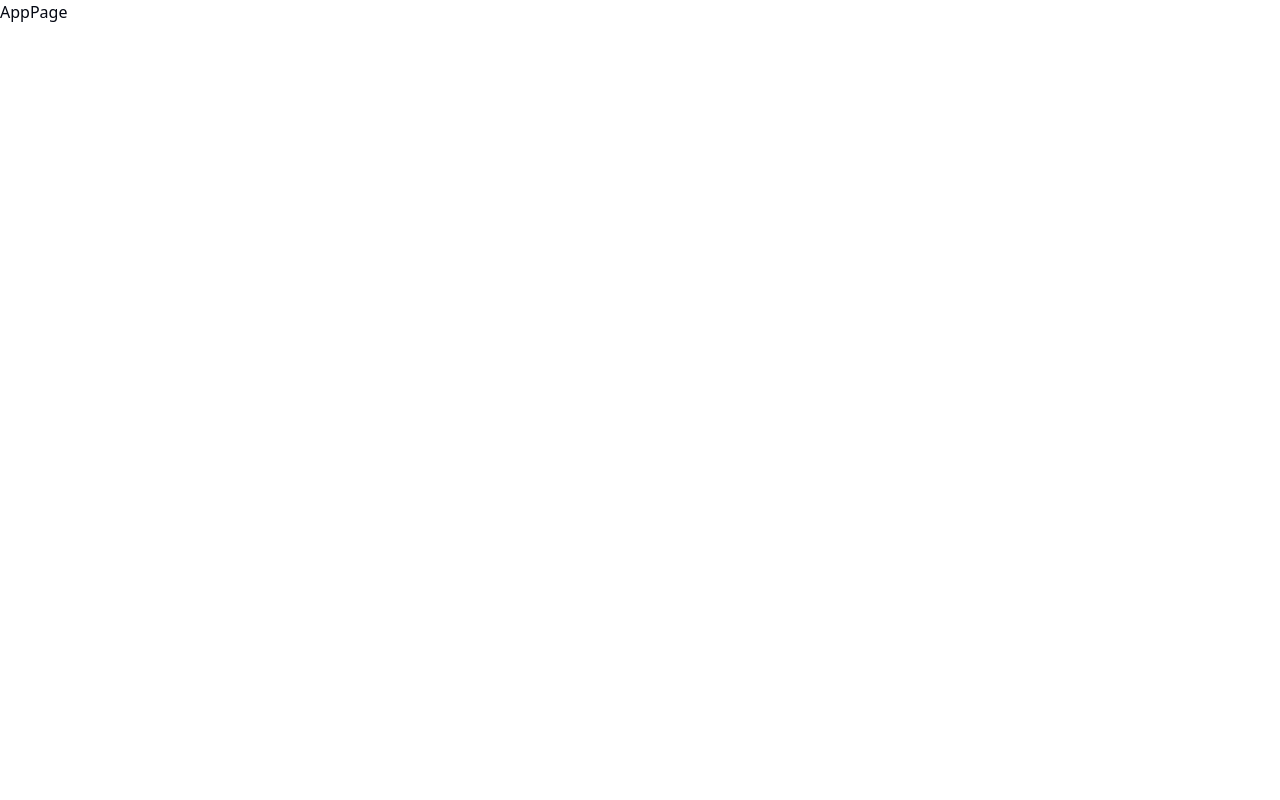
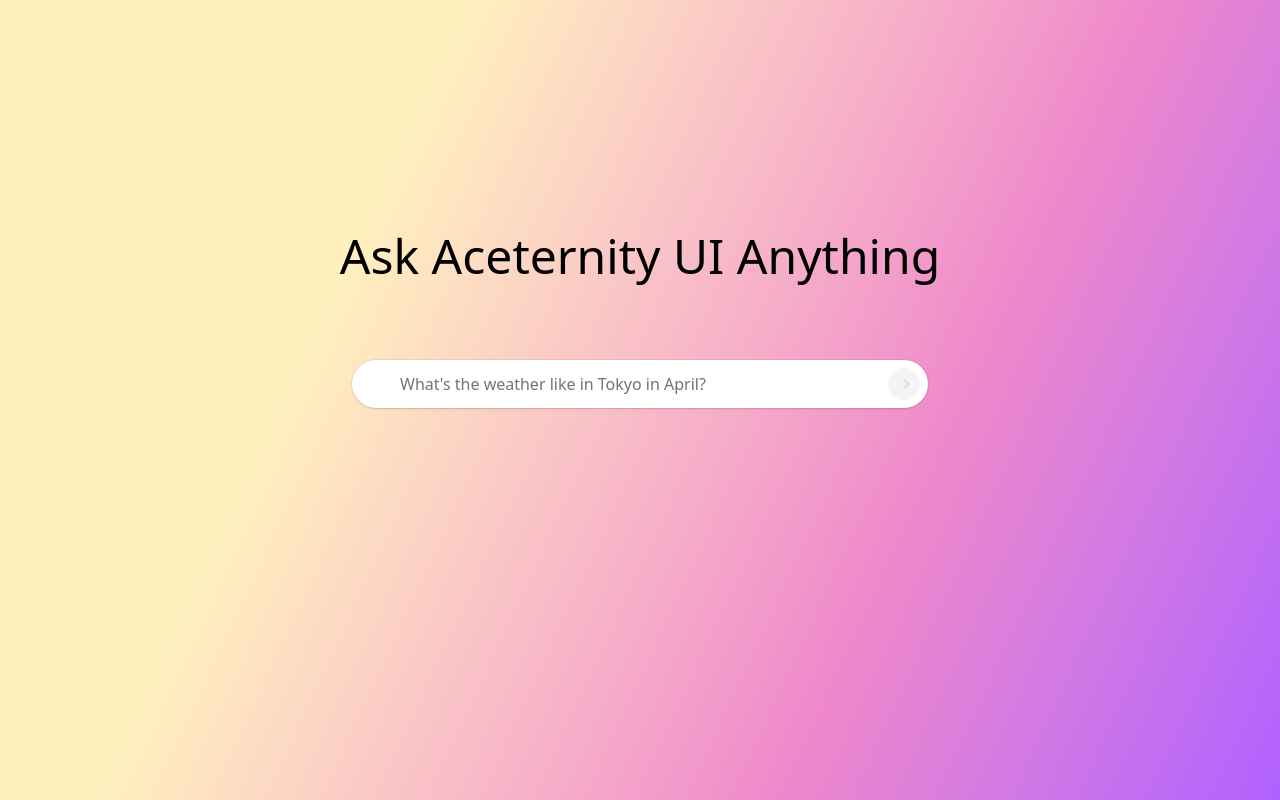
Before and after one commit to kevinrss01/hackathon-lalabai, a Next.js app in the folder frontend/: page /app in a window 1280 px wide. Built offline with nearby package versions, Linux system fonts and the light colour scheme; a web font is replaced by a local one.

Commit message:
front(app): add input

```diff
--- a/frontend/package.json
+++ b/frontend/package.json
@@ -15,13 +15,15 @@
     "@sanity/vision": "^3.52.2",
     "clsx": "^2.1.1",
     "dayjs": "^1.11.12",
+    "feed": "^4.2.2",
     "framer-motion": "^12.19.1",
+    "motion": "^12.19.1",
     "next": "15.3.4",
-    "feed": "^4.2.2",
     "next-sanity": "^9.12.0",
     "react": "^19.0.0",
     "react-dom": "^19.0.0",
-    "react-use-measure": "^2.1.7"
+    "react-use-measure": "^2.1.7",
+    "tailwind-merge": "^3.3.1"
   },
   "devDependencies": {
     "@eslint/eslintrc": "^3",
--- a/frontend/src/app/app/page.tsx
+++ b/frontend/src/app/app/page.tsx
@@ -1,7 +1,44 @@
-import React from "react";
+'use client';
+
+import { PlaceholdersAndVanishInput } from '@/components/landing-page/vanish-input';
+import React from 'react';
 
 const AppPage = () => {
-  return <div>AppPage</div>;
+  const placeholders = [
+    'Find me the best hotels in Paris for March 2024',
+    "What's the weather like in Tokyo in April?",
+    'Top attractions to visit in New York City',
+    'Flight deals from Madrid to Rome in July',
+    'Best time to visit the Great Wall of China',
+    'Cultural festivals in India during November',
+    'Affordable hostels in Barcelona',
+    'Must-try foods in Bangkok',
+    'Visa requirements for traveling to Australia',
+    'How to get around in Amsterdam',
+  ];
+
+  const handleChange = (e: React.ChangeEvent<HTMLInputElement>) => {
+    console.log(e.target.value);
+  };
+  const onSubmit = (e: React.FormEvent<HTMLFormElement>) => {
+    e.preventDefault();
+    console.log('submitted');
+  };
+
+  return (
+    <div className="h-screen bg-linear-115 from-[#fff1be] from-28% via-[#ee87cb] via-70% to-[#b060ff]">
+      <div className="h-[40rem] flex flex-col justify-center  items-center px-4">
+        <h2 className="mb-10 sm:mb-20 text-xl text-center sm:text-5xl dark:text-white text-black">
+          Ask Aceternity UI Anything
+        </h2>
+        <PlaceholdersAndVanishInput
+          placeholders={placeholders}
+          onChange={handleChange}
+          onSubmit={onSubmit}
+        />
+      </div>
+    </div>
+  );
 };
 
 export default AppPage;
--- /dev/null
+++ b/frontend/src/components/landing-page/vanish-input.tsx
@@ -0,0 +1,267 @@
+'use client';
+
+import { AnimatePresence, motion } from 'motion/react';
+import { useCallback, useEffect, useRef, useState } from 'react';
+import { cn } from '@/lib/utils';
+
+export function PlaceholdersAndVanishInput({
+  placeholders,
+  onChange,
+  onSubmit,
+}: {
+  placeholders: string[];
+  onChange: (e: React.ChangeEvent<HTMLInputElement>) => void;
+  onSubmit: (e: React.FormEvent<HTMLFormElement>) => void;
+}) {
+  const [currentPlaceholder, setCurrentPlaceholder] = useState(0);
+
+  const intervalRef = useRef<NodeJS.Timeout | null>(null);
+  const startAnimation = () => {
+    intervalRef.current = setInterval(() => {
+      setCurrentPlaceholder((prev) => (prev + 1) % placeholders.length);
+    }, 3000);
+  };
+  const handleVisibilityChange = () => {
+    if (document.visibilityState !== 'visible' && intervalRef.current) {
+      clearInterval(intervalRef.current); // Clear the interval when the tab is not visible
+      intervalRef.current = null;
+    } else if (document.visibilityState === 'visible') {
+      startAnimation(); // Restart the interval when the tab becomes visible
+    }
+  };
+
+  useEffect(() => {
+    startAnimation();
+    document.addEventListener('visibilitychange', handleVisibilityChange);
+
+    return () => {
+      if (intervalRef.current) {
+        clearInterval(intervalRef.current);
+      }
+      document.removeEventListener('visibilitychange', handleVisibilityChange);
+    };
+  }, [placeholders]);
+
+  const canvasRef = useRef<HTMLCanvasElement>(null);
+  const newDataRef = useRef<any[]>([]);
+  const inputRef = useRef<HTMLInputElement>(null);
+  const [value, setValue] = useState('');
+  const [animating, setAnimating] = useState(false);
+
+  const draw = useCallback(() => {
+    if (!inputRef.current) return;
+    const canvas = canvasRef.current;
+    if (!canvas) return;
+    const ctx = canvas.getContext('2d');
+    if (!ctx) return;
+
+    canvas.width = 800;
+    canvas.height = 800;
+    ctx.clearRect(0, 0, 800, 800);
+    const computedStyles = getComputedStyle(inputRef.current);
+
+    const fontSize = parseFloat(computedStyles.getPropertyValue('font-size'));
+    ctx.font = `${fontSize * 2}px ${computedStyles.fontFamily}`;
+    ctx.fillStyle = '#FFF';
+    ctx.fillText(value, 16, 40);
+
+    const imageData = ctx.getImageData(0, 0, 800, 800);
+    const pixelData = imageData.data;
+    const newData: any[] = [];
+
+    for (let t = 0; t < 800; t++) {
+      let i = 4 * t * 800;
+      for (let n = 0; n < 800; n++) {
+        let e = i + 4 * n;
+        if (pixelData[e] !== 0 && pixelData[e + 1] !== 0 && pixelData[e + 2] !== 0) {
+          newData.push({
+            x: n,
+            y: t,
+            color: [pixelData[e], pixelData[e + 1], pixelData[e + 2], pixelData[e + 3]],
+          });
+        }
+      }
+    }
+
+    newDataRef.current = newData.map(({ x, y, color }) => ({
+      x,
+      y,
+      r: 1,
+      color: `rgba(${color[0]}, ${color[1]}, ${color[2]}, ${color[3]})`,
+    }));
+  }, [value]);
+
+  useEffect(() => {
+    draw();
+  }, [value, draw]);
+
+  const animate = (start: number) => {
+    const animateFrame = (pos: number = 0) => {
+      requestAnimationFrame(() => {
+        const newArr = [];
+        for (let i = 0; i < newDataRef.current.length; i++) {
+          const current = newDataRef.current[i];
+          if (current.x < pos) {
+            newArr.push(current);
+          } else {
+            if (current.r <= 0) {
+              current.r = 0;
+              continue;
+            }
+            current.x += Math.random() > 0.5 ? 1 : -1;
+            current.y += Math.random() > 0.5 ? 1 : -1;
+            current.r -= 0.05 * Math.random();
+            newArr.push(current);
+          }
+        }
+        newDataRef.current = newArr;
+        const ctx = canvasRef.current?.getContext('2d');
+        if (ctx) {
+          ctx.clearRect(pos, 0, 800, 800);
+          newDataRef.current.forEach((t) => {
+            const { x: n, y: i, r: s, color: color } = t;
+            if (n > pos) {
+              ctx.beginPath();
+              ctx.rect(n, i, s, s);
+              ctx.fillStyle = color;
+              ctx.strokeStyle = color;
+              ctx.stroke();
+            }
+          });
+        }
+        if (newDataRef.current.length > 0) {
+          animateFrame(pos - 8);
+        } else {
+          setValue('');
+          setAnimating(false);
+        }
+      });
+    };
+    animateFrame(start);
+  };
+
+  const handleKeyDown = (e: React.KeyboardEvent<HTMLInputElement>) => {
+    if (e.key === 'Enter' && !animating) {
+      vanishAndSubmit();
+    }
+  };
+
+  const vanishAndSubmit = () => {
+    setAnimating(true);
+    draw();
+
+    const value = inputRef.current?.value || '';
+    if (value && inputRef.current) {
+      const maxX = newDataRef.current.reduce(
+        (prev, current) => (current.x > prev ? current.x : prev),
+        0
+      );
+      animate(maxX);
+    }
+  };
+
+  const handleSubmit = (e: React.FormEvent<HTMLFormElement>) => {
+    e.preventDefault();
+    vanishAndSubmit();
+    onSubmit && onSubmit(e);
+  };
+  return (
+    <form
+      className={cn(
+        'w-full relative max-w-xl mx-auto bg-white dark:bg-zinc-800 h-12 rounded-full overflow-hidden shadow-[0px_2px_3px_-1px_rgba(0,0,0,0.1),_0px_1px_0px_0px_rgba(25,28,33,0.02),_0px_0px_0px_1px_rgba(25,28,33,0.08)] transition duration-200',
+        value && 'bg-gray-50'
+      )}
+      onSubmit={handleSubmit}
+    >
+      <canvas
+        className={cn(
+          'absolute pointer-events-none  text-base transform scale-50 top-[20%] left-2 sm:left-8 origin-top-left filter invert dark:invert-0 pr-20',
+          !animating ? 'opacity-0' : 'opacity-100'
+        )}
+        ref={canvasRef}
+      />
+      <input
+        onChange={(e) => {
+          if (!animating) {
+            setValue(e.target.value);
+            onChange && onChange(e);
+          }
+        }}
+        onKeyDown={handleKeyDown}
+        ref={inputRef}
+        value={value}
+        type="text"
+        className={cn(
+          'w-full relative text-sm sm:text-base z-50 border-none dark:text-white bg-transparent text-black h-full rounded-full focus:outline-none focus:ring-0 pl-4 sm:pl-10 pr-20',
+          animating && 'text-transparent dark:text-transparent'
+        )}
+      />
+
+      <button
+        disabled={!value}
+        type="submit"
+        className="absolute right-2 top-1/2 z-50 -translate-y-1/2 h-8 w-8 rounded-full disabled:bg-gray-100 bg-black dark:bg-zinc-900 dark:disabled:bg-zinc-800 transition duration-200 flex items-center justify-center"
+      >
+        <motion.svg
+          xmlns="http://www.w3.org/2000/svg"
+          width="24"
+          height="24"
+          viewBox="0 0 24 24"
+          fill="none"
+          stroke="currentColor"
+          strokeWidth="2"
+          strokeLinecap="round"
+          strokeLinejoin="round"
+          className="text-gray-300 h-4 w-4"
+        >
+          <path stroke="none" d="M0 0h24v24H0z" fill="none" />
+          <motion.path
+            d="M5 12l14 0"
+            initial={{
+              strokeDasharray: '50%',
+              strokeDashoffset: '50%',
+            }}
+            animate={{
+              strokeDashoffset: value ? 0 : '50%',
+            }}
+            transition={{
+              duration: 0.3,
+              ease: 'linear',
+            }}
+          />
+          <path d="M13 18l6 -6" />
+          <path d="M13 6l6 6" />
+        </motion.svg>
+      </button>
+
+      <div className="absolute inset-0 flex items-center rounded-full pointer-events-none">
+        <AnimatePresence mode="wait">
+          {!value && (
+            <motion.p
+              initial={{
+                y: 5,
+                opacity: 0,
+              }}
+              key={`current-placeholder-${currentPlaceholder}`}
+              animate={{
+                y: 0,
+                opacity: 1,
+              }}
+              exit={{
+                y: -15,
+                opacity: 0,
+              }}
+              transition={{
+                duration: 0.3,
+                ease: 'linear',
+              }}
+              className="dark:text-zinc-500 text-sm sm:text-base font-normal text-neutral-500 pl-4 sm:pl-12 text-left w-[calc(100%-2rem)] truncate"
+            >
+              {placeholders[currentPlaceholder]}
+            </motion.p>
+          )}
+        </AnimatePresence>
+      </div>
+    </form>
+  );
+}
--- /dev/null
+++ b/frontend/src/lib/utils.ts
@@ -0,0 +1,6 @@
+import { ClassValue, clsx } from 'clsx';
+import { twMerge } from 'tailwind-merge';
+
+export function cn(...inputs: ClassValue[]) {
+  return twMerge(clsx(inputs));
+}
```
Also changed, not shown: 1 other file (tests, documents, lock files or other folders).
